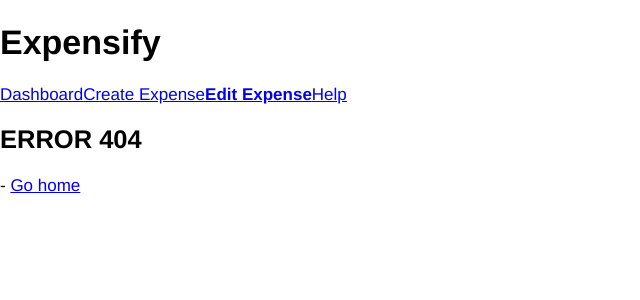
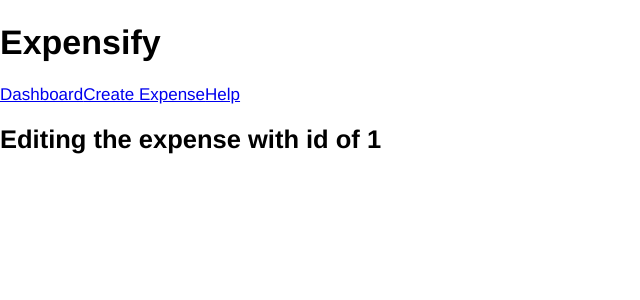
Before and after one commit to Tylyps/ReactRouter, a React app: page /edit/1 in a window 1280 px wide. Before the commit this address had no page. Shown: the top 300 px of the page, without its empty margins (0-640 px from the left). Built offline with nearby package versions, Linux system fonts and the light colour scheme.

Commit message:
Query strings and url parameters

```diff
--- a/src/components/EditExpensePage.js
+++ b/src/components/EditExpensePage.js
@@ -1,9 +1,12 @@
 import React from 'react';
 
-const EditExpensePage = () => (
-  <div>
-    <h2>This is from my EditExpensePage component</h2>
-  </div>
-);
+const EditExpensePage = (props) => {
+  console.log(props);
+  return (
+    <div>
+      <h2>Editing the expense with id of {props.match.params.id}</h2>
+    </div>
+  )
+};
 
 export default EditExpensePage;
--- a/src/components/Header.js
+++ b/src/components/Header.js
@@ -6,7 +6,6 @@
     <h1>Expensify</h1>
     <NavLink to="/" activeClassName="is-active" exact>Dashboard</NavLink>
     <NavLink to="/create" activeClassName="is-active">Create Expense</NavLink>
-    <NavLink to="/edit" activeClassName="is-active">Edit Expense</NavLink>
     <NavLink to="/help" activeClassName="is-active">Help</NavLink>
   </header>
 )
--- a/src/routers/AppRouter.js
+++ b/src/routers/AppRouter.js
@@ -14,7 +14,7 @@
       <Switch>
         <Route path="/" component={ExpenseDashboardPage} exact />
         <Route path="/create" component={AddExpansePage} exact />
-        <Route path="/edit" component={EditExpensePage} exact />
+        <Route path="/edit/:id" component={EditExpensePage} exact />
         <Route path="/help" component={HelpPage} exact />
         <Route component={ErrorPage} />
       </Switch>
```
